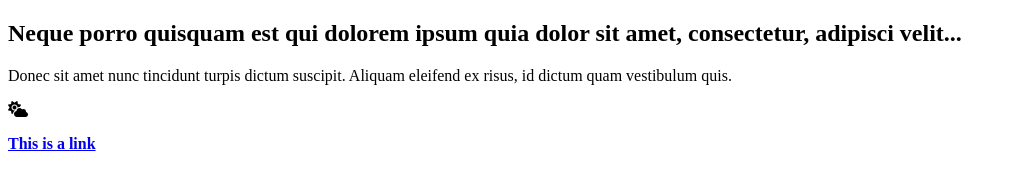
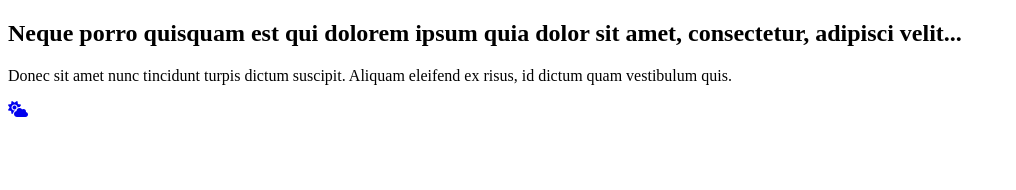
Before and after one commit to aadityadeshmukh/Fonts, a website: page index.html in a window 1280 px wide. Shown: the whole page, without its empty margins (0-1016 px from the left). Drawn offline with Linux system fonts and the light colour scheme; a web font is replaced by a local one.

Commit message:
icon button

```diff
--- a/index.html
+++ b/index.html
@@ -8,8 +8,8 @@
   <body>
     <h2>Neque porro quisquam est qui dolorem ipsum quia dolor sit amet, consectetur, adipisci velit...</h2>
     <p> Donec sit amet nunc tincidunt turpis dictum suscipit. Aliquam eleifend ex risus, id dictum quam vestibulum quis.</p>
-    <i class="fas fa-cloud-sun"></i>
-    <p><b><a href="default.asp" target="_blank">This is a link</a></b></p>
+
+    <p><b><a href="default.asp" target="_blank"><i class="fas fa-cloud-sun"></i></a></b></p>
   </body>
 
 </html>
```
